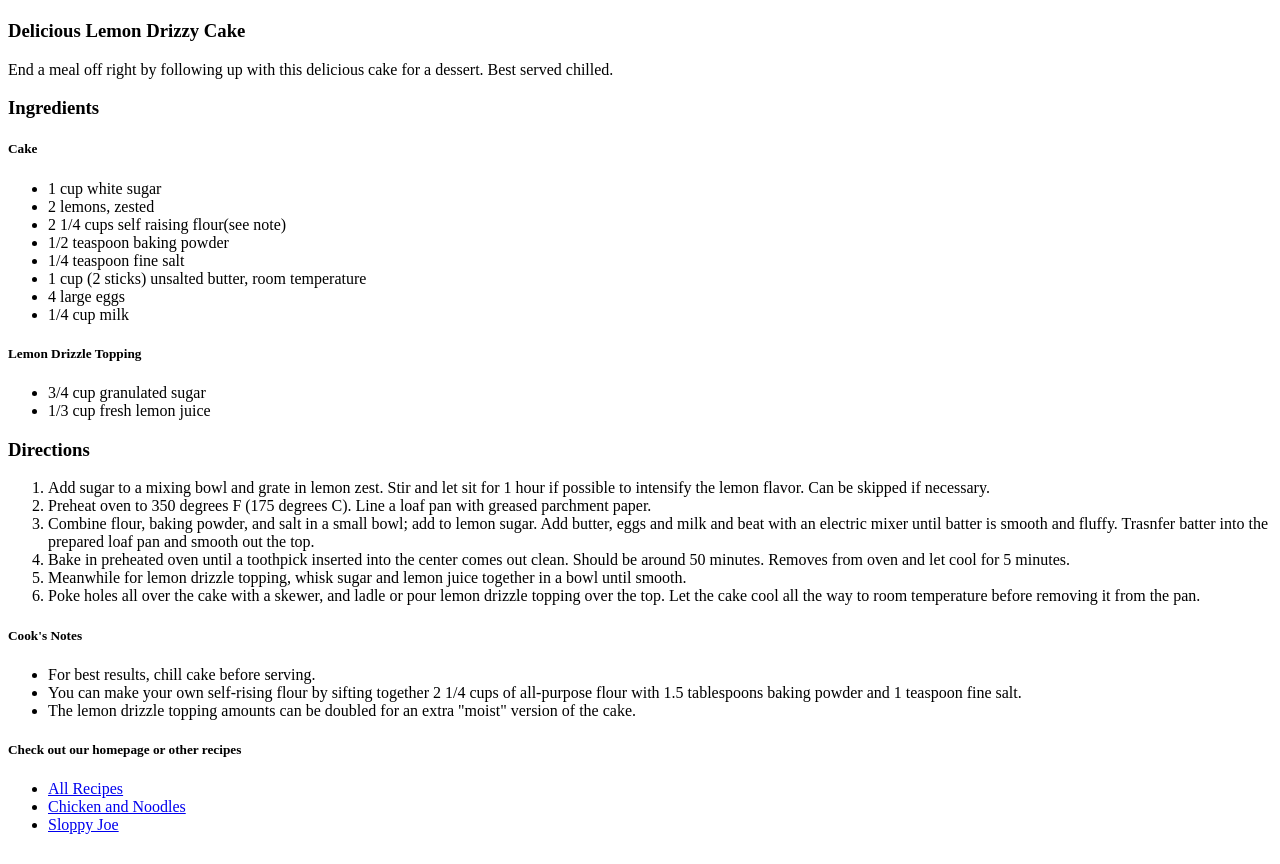
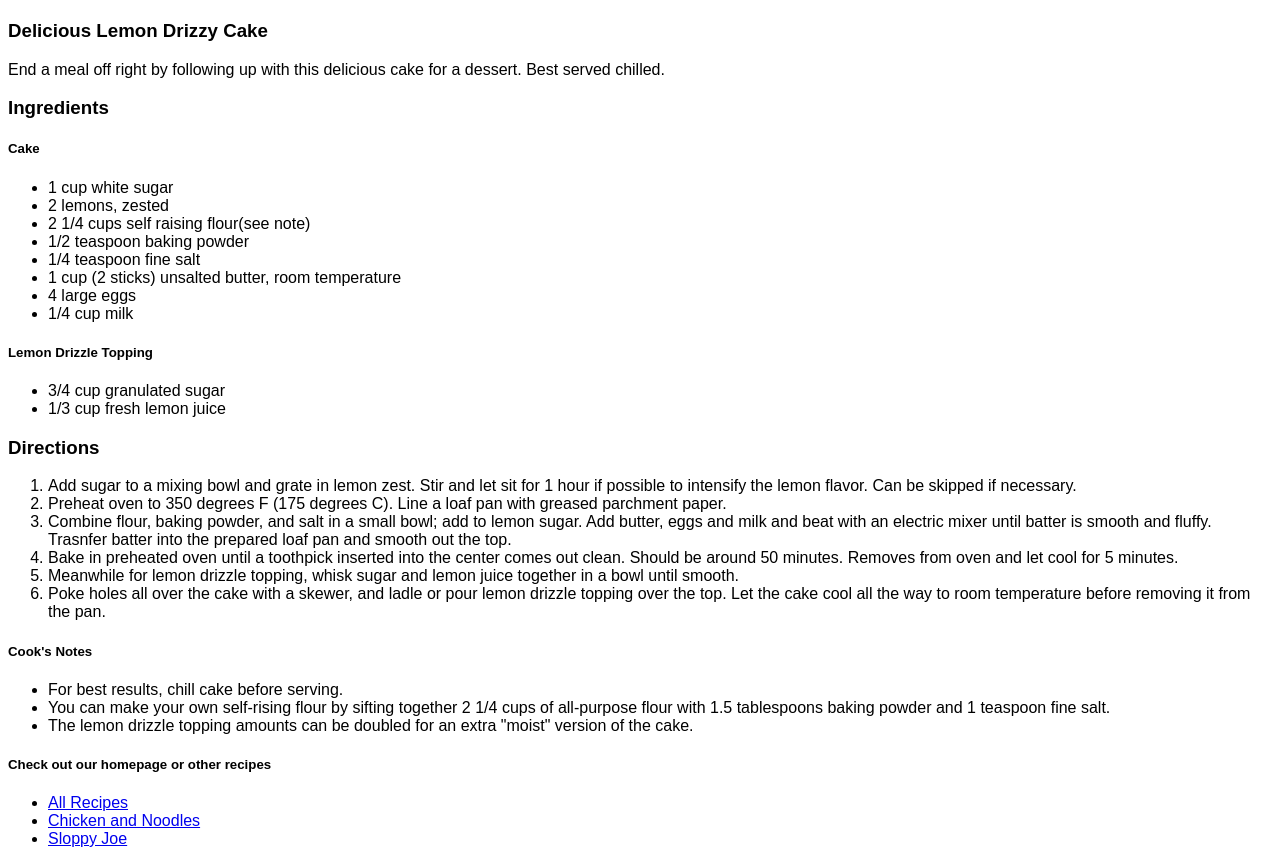
Before and after one commit to gizmoick/odin-recipes, a plain HTML site: page recipes/lemondrizcake.html in a window 1280 px wide. Shown: the part 308-1172 px from the top of the page. Drawn offline with Linux system fonts and the light colour scheme.

Commit message:
Create and update stylesheet and pages

```diff
--- a/recipes/lemondrizcake.html
+++ b/recipes/lemondrizcake.html
@@ -3,17 +3,18 @@
   <head>
     <meta charset="UTF-8">
     <title>Lemon Drizzle Cake Recipe</title>
+    <link rel="stylesheet" href="../style.css">
   </head>
 
   <body>
     <h1>Lemon Drizzle Cake Recipe</h1>
     <img src="../images/lemondrizcake.jpeg" alt="Delectable Lemon Drizzle Cake with yellow flake toppings" width="300">
     <h3>Delicious Lemon Drizzy Cake</h3>
-      <p>End a meal off right by following up with this delicious cake for a dessert. Best served chilled.</p>
+      <p class="text body">End a meal off right by following up with this delicious cake for a dessert. Best served chilled.</p>
 
     <h3>Ingredients</h3>
       <h5>Cake</h5>
-        <ul>
+        <ul class="list">
           <li>1 cup white sugar</li>
           <li>2 lemons, zested</li>
           <li>2 1/4 cups self raising flour(see note)</li>
@@ -24,13 +25,13 @@
           <li>1/4 cup milk</li>
         </ul>
       <h5>Lemon Drizzle Topping</h5>
-        <ul>
+        <ul class="list">
           <li>3/4 cup granulated sugar</li>
           <li>1/3 cup fresh lemon juice</li>
         </ul>
 
     <h3>Directions</h3>
-      <ol>
+      <ol class="list order">
         <li>Add sugar to a mixing bowl and grate in lemon zest. Stir and let sit for 1 hour if possible to intensify the lemon flavor. Can be skipped if necessary.</li>
         <li>Preheat oven to 350 degrees F (175 degrees C). Line a loaf pan with greased parchment paper.</li>
         <li>Combine flour, baking powder, and salt in a small bowl; add to lemon sugar. Add butter, eggs and milk and beat with an electric mixer until batter is smooth and fluffy. Trasnfer batter into the prepared loaf pan and smooth out the top.</li>
@@ -39,14 +40,14 @@
         <li>Poke holes all over the cake with a skewer, and ladle or pour lemon drizzle topping over the top. Let the cake cool all the way to room temperature before removing it from the pan.</li>
       </ol>
     <h5>Cook's Notes</h5>
-      <ul>
+      <ul class="list">
         <li>For best results, chill cake before serving.</li>
         <li>You can make your own self-rising flour by sifting together 2 1/4 cups of all-purpose flour with 1.5 tablespoons baking powder and 1 teaspoon fine salt.</li>
         <li>The lemon drizzle topping amounts can be doubled for an extra "moist" version of the cake.</li>
       </ul>
 
     <h5>Check out our homepage or other recipes</h5>
-        <ul>
+        <ul class="links">
           <li><a href="../index.html">All Recipes</a></li>
           <li><a href="../recipes/chicken-noodle.html">Chicken and Noodles</a></li>
           <li><a href="../recipes/sloppyjoe.html">Sloppy Joe</a></li>
--- /dev/null
+++ b/style.css
@@ -0,0 +1,4 @@
+body {
+  font-family: Arial, Helvetica, sans-serif;
+  color: black;
+}
```
Also changed, not shown: index.html (+5 -2 lines), recipes/chicken-noodle.html (+5 -4 lines), recipes/sloppyjoe.html (+5 -4 lines).
